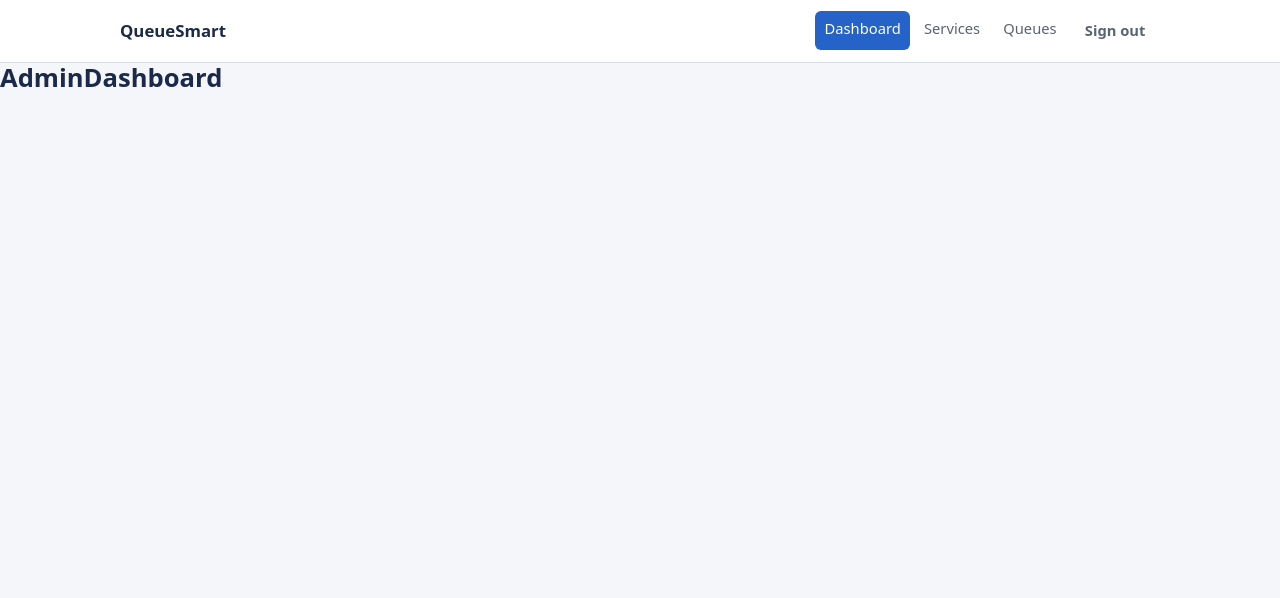
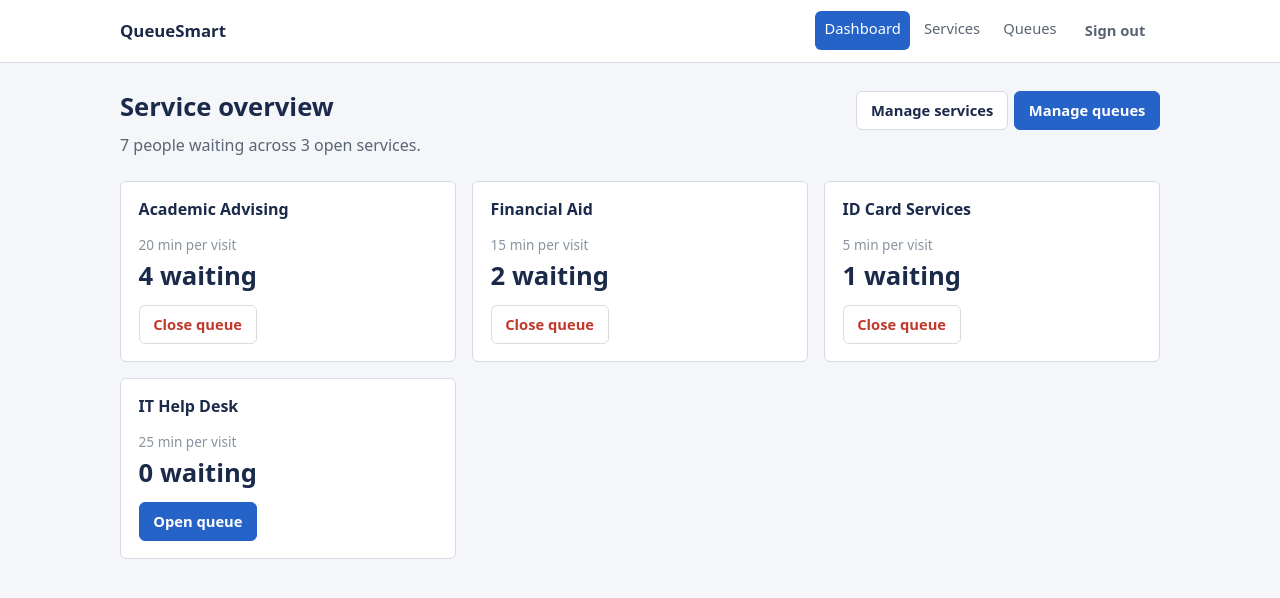
Before and after one commit to cmatala/QueueSmart, a React (Vite) app: page /admin in a window 1280 px wide. Shown: the top 598 px of the page. Built offline with nearby package versions, Linux system fonts and the light colour scheme; sample sign-in values are in the browser's storage.

Commit message:
Add admin dashboard with queue lengths and open/close actions

```diff
--- a/src/pages/AdminDashboard.jsx
+++ b/src/pages/AdminDashboard.jsx
@@ -1,6 +1,88 @@
 // OWNER: Celestin
-// TODO: see the A2 plan for what this screen must do.
+// Service list, queue lengths, open/close actions.
 
-export default function AdminDashboard() {
-  return <h1>AdminDashboard</h1>;
+import { useNavigate } from 'react-router-dom';
+import StatusBadge from '../components/StatusBadge';
+import { getQueue } from '../data/mockData';
+
+export default function AdminDashboard({ services, setServices, entries }) {
+  const navigate = useNavigate();
+
+  const toggleOpen = (serviceId) => {
+    setServices(
+      services.map((s) => (s.id === serviceId ? { ...s, isOpen: !s.isOpen } : s)),
+    );
+  };
+
+  const totalWaiting = services.reduce(
+    (sum, s) => sum + getQueue(entries, s.id).length,
+    0,
+  );
+  const openCount = services.filter((s) => s.isOpen).length;
+
+  return (
+    <div className="shell">
+      <div className="page-head">
+        <div>
+          <h1>Service overview</h1>
+          <p>
+            {totalWaiting} {totalWaiting === 1 ? 'person' : 'people'} waiting across{' '}
+            {openCount} open {openCount === 1 ? 'service' : 'services'}.
+          </p>
+        </div>
+        <div className="btn-row">
+          <button type="button" onClick={() => navigate('/admin/services')}>
+            Manage services
+          </button>
+          <button type="button" className="btn-primary" onClick={() => navigate('/admin/queues')}>
+            Manage queues
+          </button>
+        </div>
+      </div>
+
+      {services.length === 0 ? (
+        <div className="empty">
+          <p style={{ margin: '0 0 .8rem' }}>No services yet.</p>
+          <button type="button" className="btn-primary" onClick={() => navigate('/admin/services')}>
+            Create the first one
+          </button>
+        </div>
+      ) : (
+        <div className="grid">
+          {services.map((service) => {
+            const waiting = getQueue(entries, service.id).length;
+            return (
+              <article className="card" key={service.id}>
+                <div className="card-head">
+                  <h3>{service.name}</h3>
+                  <StatusBadge value={service.priority} />
+                </div>
+
+                <p className="faint" style={{ margin: '0 0 .4rem' }}>
+                  {service.expectedDuration} min per visit
+                </p>
+
+                <div style={{ fontSize: '1.6rem', fontWeight: 700, lineHeight: 1.2 }}>
+                  {waiting} waiting
+                </div>
+
+                <div className="card-head" style={{ marginTop: '.8rem', marginBottom: 0 }}>
+                  <StatusBadge value={service.isOpen ? 'open' : 'closed'} />
+                  <div className="btn-row">
+                    <button
+                      type="button"
+                      className={service.isOpen ? 'btn-danger' : 'btn-primary'}
+                      onClick={() => toggleOpen(service.id)}
+                    >
+                      {service.isOpen ? 'Close queue' : 'Open queue'}
+                    </button>
+                  </div>
+                </div>
+              </article>
+            );
+          })}
+        </div>
+      )}
+    </div>
+  );
 }
```
